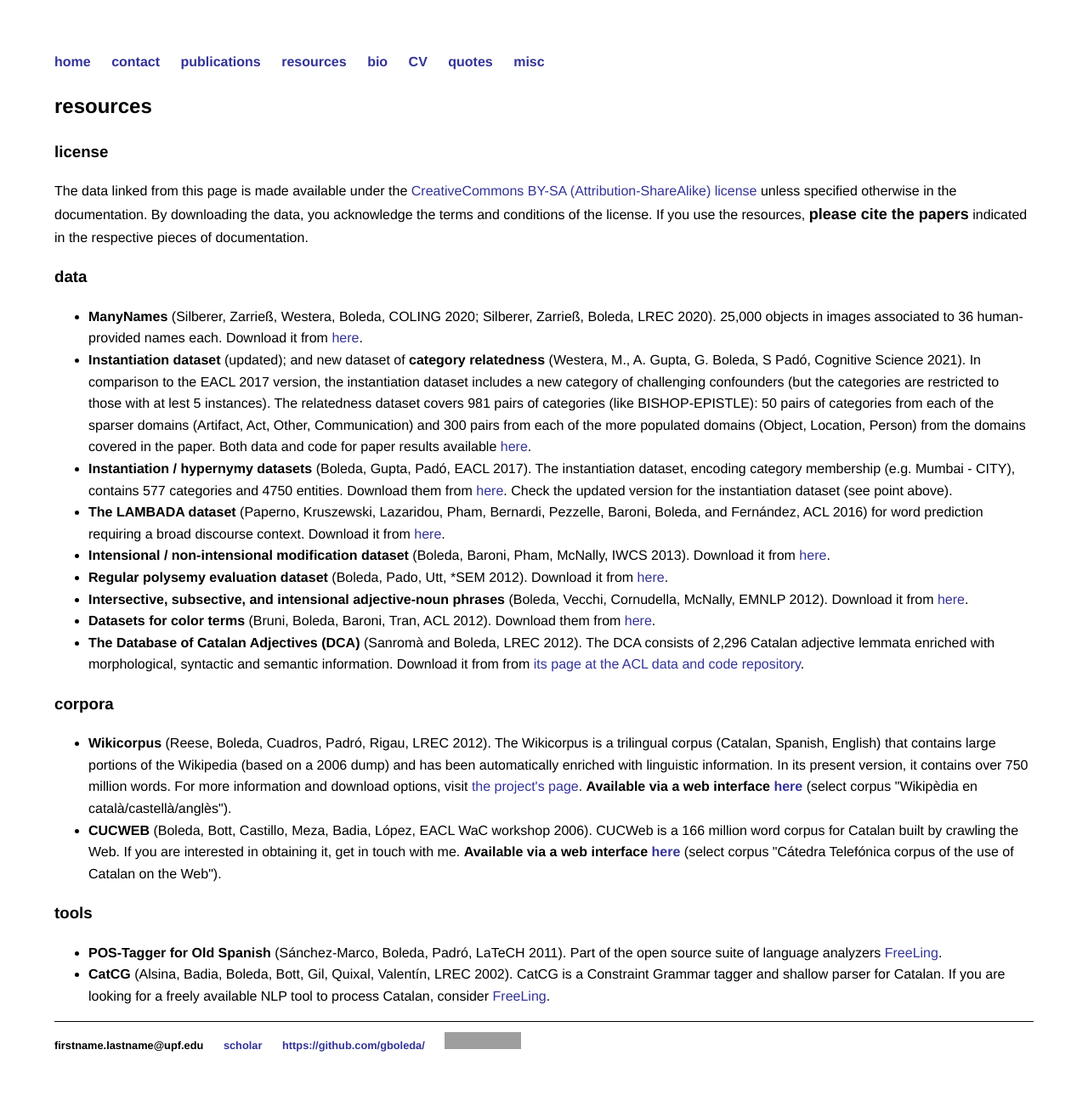
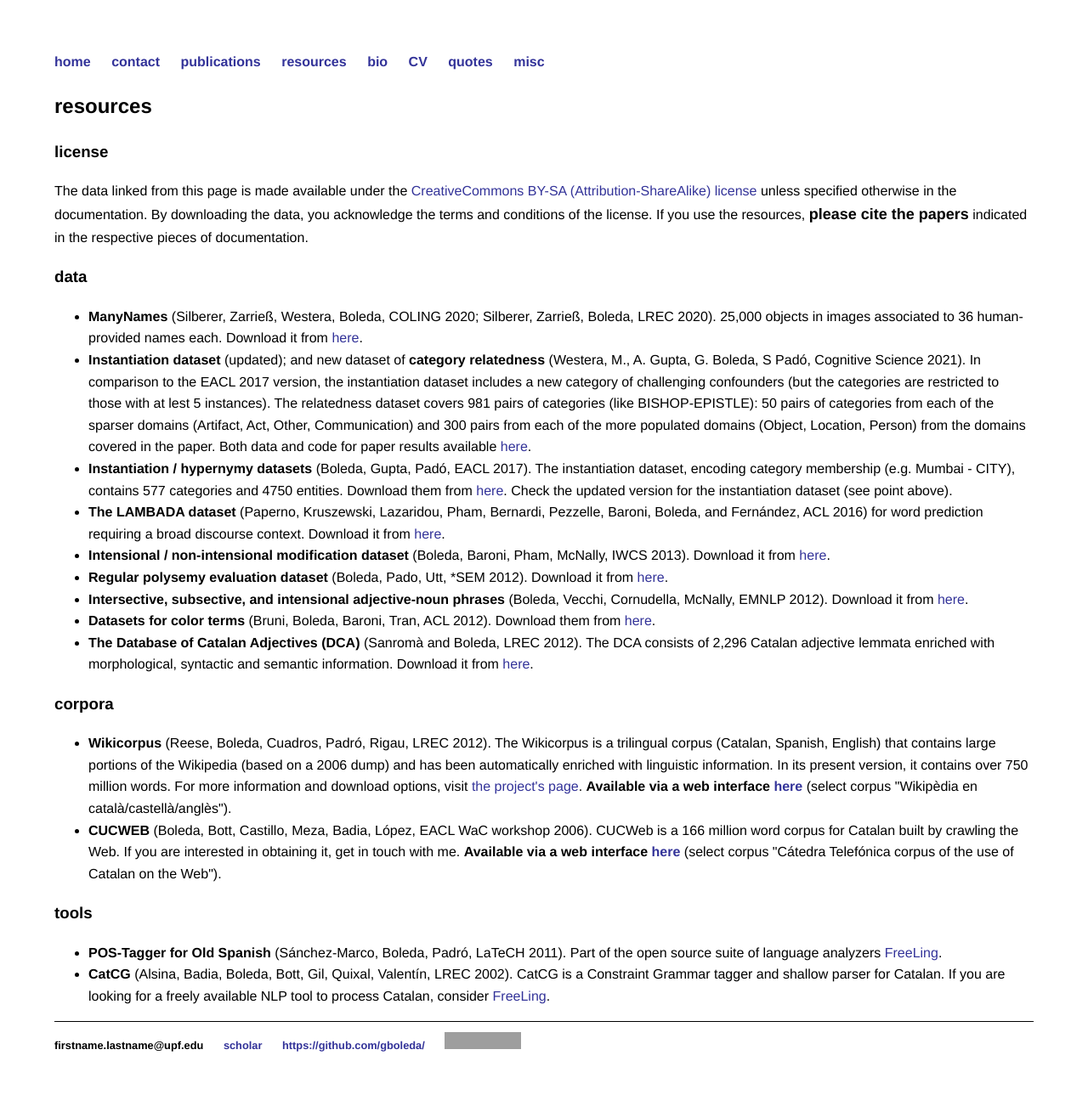
Before and after one commit to gboleda/gboleda.github.io, a Jekyll site: the page built from resources.html, in a window 1280 px wide. Shown: the whole page at 85% size. Built offline with Jekyll 4.4.1, drawn with Linux system fonts in a browser that asks for light colours; grey boxes are pictures that could not be loaded.

Commit message:
adds Database of Catalan Adjectives

```diff
--- a/resources.html
+++ b/resources.html
@@ -38,8 +38,8 @@
   <li><b>Datasets for color terms </b>(Bruni, Boleda, Baroni, Tran, ACL 2012). Download them from <a href="https://www.dropbox.com/s/yle22nlwxhgf7pb/color.zip?dl=0">here</a>.</li>
 
   <li><b>The Database of Catalan Adjectives (DCA)</b> (Sanromà and Boleda, LREC 2012). The DCA consists of 2,296 Catalan adjective lemmata enriched with morphological, syntactic and semantic information.
-Download it from from
-<a href="https://aclweb.org/aclwiki/Database_of_Catalan_Adjectives_(Repository)">its page at the ACL data and code repository</a>.</li>
+Download it from
+<a href="resources/DCA_v1.03.zip">here</a>.</li>
 
 </ul>
 
```
Also changed, not shown: 1 other file.
